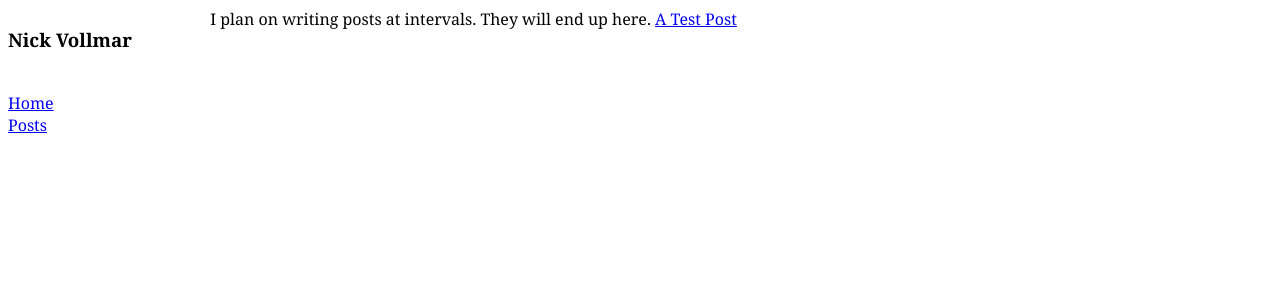
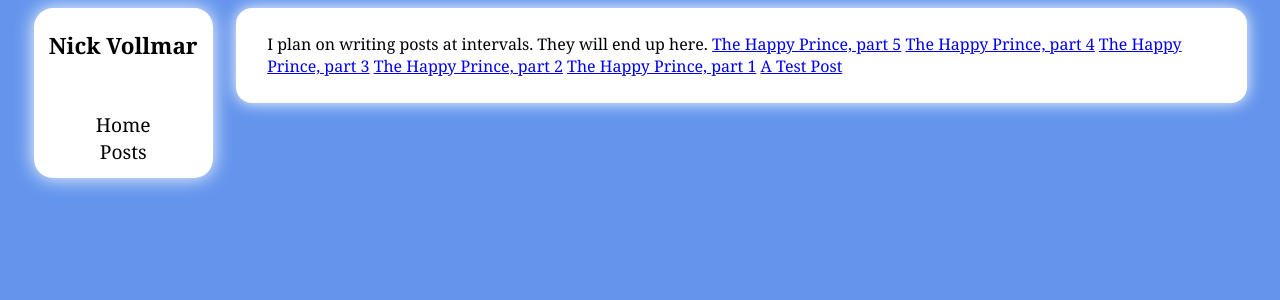
Before and after one commit to nickvollmar/nickvollmar.github.io, a Jekyll site: the page built from post-list.html, in a window 1280 px wide. Shown: the top 300 px of the page. Built offline with Jekyll 4.4.1, drawn with Linux system fonts in a browser that asks for light colours; some of the changed lines change nothing that is shown.

Commit message:
Substantial style tinkering, and some test posts

```diff
--- /dev/null
+++ b/_includes/nav.html
@@ -0,0 +1,7 @@
+<div id="nav">
+<h3>Nick Vollmar</h3>
+<br/>
+<a href="/">Home</a>
+<br/>
+<a href="/post-list.html">Posts</a>
+</div>
--- a/_layouts/default.html
+++ b/_layouts/default.html
@@ -1,13 +1,7 @@
 ---
 layout: master
 ---
-<div id="nav">
-<h3>Nick Vollmar</h3>
-<br/>
-<a href="/">Home</a>
-<br/>
-<a href="/post-list.html">Posts</a>
-</div>
+{% include nav.html %}
 <div id="not-nav">
 {{content}}
 </div>
--- /dev/null
+++ b/_posts/2013-6-3-test1.md
@@ -0,0 +1,22 @@
+---
+layout: post
+title: The Happy Prince, part 1
+tags: [some, more, tags, the happy prince, oscar, wilde]
+published: true
+---
+
+From <a href="http://www.online-literature.com/wilde/177/">Online Literature</a>
+
+High above the city, on a tall column, stood the statue of the Happy Prince. He was gilded all over with thin leaves of fine gold, for eyes he had two bright sapphires, and a large red ruby glowed on his sword-hilt.
+
+He was very much admired indeed. "He is as beautiful as a weathercock," remarked one of the Town Councillors who wished to gain a reputation for having artistic tastes; "only not quite so useful," he added, fearing lest people should think him unpractical, which he really was not.
+
+"Why can't you be like the Happy Prince?" asked a sensible mother of her little boy who was crying for the moon. "The Happy Prince never dreams of crying for anything."
+
+"I am glad there is some one in the world who is quite happy," muttered a disappointed man as he gazed at the wonderful statue.
+
+"He looks just like an angel," said the Charity Children as they came out of the cathedral in their bright scarlet cloaks and their clean white pinafores.
+
+"How do you know?" said the Mathematical Master, "you have never seen one."
+
+"Ah! but we have, in our dreams," answered the children; and the Mathematical Master frowned and looked very severe, for he did not approve of children dreaming.
--- /dev/null
+++ b/_posts/2013-6-3-test2.md
@@ -0,0 +1,58 @@
+---
+layout: post
+title: The Happy Prince, part 2
+tags: [the happy prince, ii, continuation]
+published: true
+---
+
+One night there flew over the city a little Swallow. His friends had gone away to Egypt six weeks before, but he had stayed behind, for he was in love with the most beautiful Reed. He had met her early in the spring as he was flying down the river after a big yellow moth, and had been so attracted by her slender waist that he had stopped to talk to her.
+
+"Shall I love you?" said the Swallow, who liked to come to the point at once, and the Reed made him a low bow. So he flew round and round her, touching the water with his wings, and making silver ripples. This was his courtship, and it lasted all through the summer.
+
+"It is a ridiculous attachment," twittered the other Swallows; "she has no money, and far too many relations"; and indeed the river was quite full of Reeds. Then, when the autumn came they all flew away.
+
+After they had gone he felt lonely, and began to tire of his lady- love. "She has no conversation," he said, "and I am afraid that she is a coquette, for she is always flirting with the wind." And certainly, whenever the wind blew, the Reed made the most graceful curtseys. "I admit that she is domestic," he continued, "but I love travelling, and my wife, consequently, should love travelling also."
+
+"Will you come away with me?" he said finally to her; but the Reed shook her head, she was so attached to her home.
+
+"You have been trifling with me," he cried. "I am off to the Pyramids. Good-bye!" and he flew away.
+
+All day long he flew, and at night-time he arrived at the city. "Where shall I put up?" he said; "I hope the town has made preparations."
+
+Then he saw the statue on the tall column.
+
+"I will put up there," he cried; "it is a fine position, with plenty of fresh air." So he alighted just between the feet of the Happy Prince.
+
+"I have a golden bedroom," he said softly to himself as he looked round, and he prepared to go to sleep; but just as he was putting his head under his wing a large drop of water fell on him. "What a curious thing!" he cried; "there is not a single cloud in the sky, the stars are quite clear and bright, and yet it is raining. The climate in the north of Europe is really dreadful. The Reed used to like the rain, but that was merely her selfishness."
+
+Then another drop fell.
+
+"What is the use of a statue if it cannot keep the rain off?" he said; "I must look for a good chimney-pot," and he determined to fly away.
+
+But before he had opened his wings, a third drop fell, and he looked up, and saw - Ah! what did he see?
+
+The eyes of the Happy Prince were filled with tears, and tears were running down his golden cheeks. His face was so beautiful in the moonlight that the little Swallow was filled with pity.
+
+"Who are you?" he said.
+
+"I am the Happy Prince."
+
+"Why are you weeping then?" asked the Swallow; "you have quite drenched me."
+
+"When I was alive and had a human heart," answered the statue, "I did not know what tears were, for I lived in the Palace of Sans- Souci, where sorrow is not allowed to enter. In the daytime I played with my companions in the garden, and in the evening I led the dance in the Great Hall. Round the garden ran a very lofty wall, but I never cared to ask what lay beyond it, everything about me was so beautiful. My courtiers called me the Happy Prince, and happy indeed I was, if pleasure be happiness. So I lived, and so I died. And now that I am dead they have set me up here so high that I can see all the ugliness and all the misery of my city, and though my heart is made of lead yet I cannot chose but weep."
+
+"What! is he not solid gold?" said the Swallow to himself. He was too polite to make any personal remarks out loud.
+
+"Far away," continued the statue in a low musical voice, "far away in a little street there is a poor house. One of the windows is open, and through it I can see a woman seated at a table. Her face is thin and worn, and she has coarse, red hands, all pricked by the needle, for she is a seamstress. She is embroidering passion- flowers on a satin gown for the loveliest of the Queen's maids-of- honour to wear at the next Court-ball. In a bed in the corner of the room her little boy is lying ill. He has a fever, and is asking for oranges. His mother has nothing to give him but river water, so he is crying. Swallow, Swallow, little Swallow, will you not bring her the ruby out of my sword-hilt? My feet are fastened to this pedestal and I cannot move."
+
+"I am waited for in Egypt," said the Swallow. "My friends are flying up and down the Nile, and talking to the large lotus- flowers. Soon they will go to sleep in the tomb of the great King. The King is there himself in his painted coffin. He is wrapped in yellow linen, and embalmed with spices. Round his neck is a chain of pale green jade, and his hands are like withered leaves."
+
+"Swallow, Swallow, little Swallow," said the Prince, "will you not stay with me for one night, and be my messenger? The boy is so thirsty, and the mother so sad."
+
+"I don't think I like boys," answered the Swallow. "Last summer, when I was staying on the river, there were two rude boys, the miller's sons, who were always throwing stones at me. They never hit me, of course; we swallows fly far too well for that, and besides, I come of a family famous for its agility; but still, it was a mark of disrespect."
+
+But the Happy Prince looked so sad that the little Swallow was sorry. "It is very cold here," he said; "but I will stay with you for one night, and be your messenger."
+
+"Thank you, little Swallow," said the Prince.
+
+So the Swallow picked out the great ruby from the Prince's sword, and flew away with it in his beak over the roofs of the town.
--- /dev/null
+++ b/_posts/2013-6-3-test3.md
@@ -0,0 +1,39 @@
+---
+layout: post
+title: The Happy Prince, part 3
+tags: [the happy prince, iii, oscar, wilde]
+published: true
+---
+He passed by the cathedral tower, where the white marble angels were sculptured. He passed by the palace and heard the sound of dancing. A beautiful girl came out on the balcony with her lover. "How wonderful the stars are," he said to her, "and how wonderful is the power of love!"
+
+"I hope my dress will be ready in time for the State-ball," she answered; "I have ordered passion-flowers to be embroidered on it; but the seamstresses are so lazy."
+
+He passed over the river, and saw the lanterns hanging to the masts of the ships. He passed over the Ghetto, and saw the old Jews bargaining with each other, and weighing out money in copper scales. At last he came to the poor house and looked in. The boy was tossing feverishly on his bed, and the mother had fallen asleep, she was so tired. In he hopped, and laid the great ruby on the table beside the woman's thimble. Then he flew gently round the bed, fanning the boy's forehead with his wings. "How cool I feel," said the boy, "I must be getting better"; and he sank into a delicious slumber.
+
+Then the Swallow flew back to the Happy Prince, and told him what he had done. "It is curious," he remarked, "but I feel quite warm now, although it is so cold."
+
+"That is because you have done a good action," said the Prince. And the little Swallow began to think, and then he fell asleep. Thinking always made him sleepy.
+
+When day broke he flew down to the river and had a bath. "What a remarkable phenomenon," said the Professor of Ornithology as he was passing over the bridge. "A swallow in winter!" And he wrote a long letter about it to the local newspaper. Every one quoted it, it was full of so many words that they could not understand.
+
+"To-night I go to Egypt," said the Swallow, and he was in high spirits at the prospect. He visited all the public monuments, and sat a long time on top of the church steeple. Wherever he went the Sparrows chirruped, and said to each other, "What a distinguished stranger!" so he enjoyed himself very much.
+
+When the moon rose he flew back to the Happy Prince. "Have you any commissions for Egypt?" he cried; "I am just starting."
+
+"Swallow, Swallow, little Swallow," said the Prince, "will you not stay with me one night longer?"
+
+"I am waited for in Egypt," answered the Swallow. "To-morrow my friends will fly up to the Second Cataract. The river-horse couches there among the bulrushes, and on a great granite throne sits the God Memnon. All night long he watches the stars, and when the morning star shines he utters one cry of joy, and then he is silent. At noon the yellow lions come down to the water's edge to drink. They have eyes like green beryls, and their roar is louder than the roar of the cataract.
+
+"Swallow, Swallow, little Swallow," said the Prince, "far away across the city I see a young man in a garret. He is leaning over a desk covered with papers, and in a tumbler by his side there is a bunch of withered violets. His hair is brown and crisp, and his lips are red as a pomegranate, and he has large and dreamy eyes. He is trying to finish a play for the Director of the Theatre, but he is too cold to write any more. There is no fire in the grate, and hunger has made him faint."
+
+"I will wait with you one night longer," said the Swallow, who really had a good heart. "Shall I take him another ruby?"
+
+"Alas! I have no ruby now," said the Prince; "my eyes are all that I have left. They are made of rare sapphires, which were brought out of India a thousand years ago. Pluck out one of them and take it to him. He will sell it to the jeweller, and buy food and firewood, and finish his play."
+
+"Dear Prince," said the Swallow, "I cannot do that"; and he began to weep.
+
+"Swallow, Swallow, little Swallow," said the Prince, "do as I command you."
+
+So the Swallow plucked out the Prince's eye, and flew away to the student's garret. It was easy enough to get in, as there was a hole in the roof. Through this he darted, and came into the room. The young man had his head buried in his hands, so he did not hear the flutter of the bird's wings, and when he looked up he found the beautiful sapphire lying on the withered violets.
+
+"I am beginning to be appreciated," he cried; "this is from some great admirer. Now I can finish my play," and he looked quite happy.
--- /dev/null
+++ b/_posts/2013-6-3-test4.md
@@ -0,0 +1,53 @@
+---
+layout: post
+title: The Happy Prince, part 4
+tags: [the happy prince, iv, oscar, wilde]
+published: true
+---
+The next day the Swallow flew down to the harbour. He sat on the mast of a large vessel and watched the sailors hauling big chests out of the hold with ropes. "Heave a-hoy!" they shouted as each chest came up. "I am going to Egypt"! cried the Swallow, but nobody minded, and when the moon rose he flew back to the Happy Prince.
+
+"I am come to bid you good-bye," he cried.
+
+"Swallow, Swallow, little Swallow," said the Prince, "will you not stay with me one night longer?"
+
+"It is winter," answered the Swallow, "and the chill snow will soon be here. In Egypt the sun is warm on the green palm-trees, and the crocodiles lie in the mud and look lazily about them. My companions are building a nest in the Temple of Baalbec, and the pink and white doves are watching them, and cooing to each other. Dear Prince, I must leave you, but I will never forget you, and next spring I will bring you back two beautiful jewels in place of those you have given away. The ruby shall be redder than a red rose, and the sapphire shall be as blue as the great sea."
+
+"In the square below," said the Happy Prince, "there stands a little match-girl. She has let her matches fall in the gutter, and they are all spoiled. Her father will beat her if she does not bring home some money, and she is crying. She has no shoes or stockings, and her little head is bare. Pluck out my other eye, and give it to her, and her father will not beat her."
+
+"I will stay with you one night longer," said the Swallow, "but I cannot pluck out your eye. You would be quite blind then."
+
+"Swallow, Swallow, little Swallow," said the Prince, "do as I command you."
+
+So he plucked out the Prince's other eye, and darted down with it. He swooped past the match-girl, and slipped the jewel into the palm of her hand. "What a lovely bit of glass," cried the little girl; and she ran home, laughing.
+
+Then the Swallow came back to the Prince. "You are blind now," he said, "so I will stay with you always."
+
+"No, little Swallow," said the poor Prince, "you must go away to Egypt."
+
+"I will stay with you always," said the Swallow, and he slept at the Prince's feet.
+
+All the next day he sat on the Prince's shoulder, and told him stories of what he had seen in strange lands. He told him of the red ibises, who stand in long rows on the banks of the Nile, and catch gold-fish in their beaks; of the Sphinx, who is as old as the world itself, and lives in the desert, and knows everything; of the merchants, who walk slowly by the side of their camels, and carry amber beads in their hands; of the King of the Mountains of the Moon, who is as black as ebony, and worships a large crystal; of the great green snake that sleeps in a palm-tree, and has twenty priests to feed it with honey-cakes; and of the pygmies who sail over a big lake on large flat leaves, and are always at war with the butterflies.
+
+"Dear little Swallow," said the Prince, "you tell me of marvellous things, but more marvellous than anything is the suffering of men and of women. There is no Mystery so great as Misery. Fly over my city, little Swallow, and tell me what you see there."
+
+So the Swallow flew over the great city, and saw the rich making merry in their beautiful houses, while the beggars were sitting at the gates. He flew into dark lanes, and saw the white faces of starving children looking out listlessly at the black streets. Under the archway of a bridge two little boys were lying in one another's arms to try and keep themselves warm. "How hungry we are!" they said. "You must not lie here," shouted the Watchman, and they wandered out into the rain.
+
+Then he flew back and told the Prince what he had seen.
+
+"I am covered with fine gold," said the Prince, "you must take it off, leaf by leaf, and give it to my poor; the living always think that gold can make them happy."
+
+Leaf after leaf of the fine gold the Swallow picked off, till the Happy Prince looked quite dull and grey. Leaf after leaf of the fine gold he brought to the poor, and the children's faces grew rosier, and they laughed and played games in the street. "We have bread now!" they cried.
+
+Then the snow came, and after the snow came the frost. The streets looked as if they were made of silver, they were so bright and glistening; long icicles like crystal daggers hung down from the eaves of the houses, everybody went about in furs, and the little boys wore scarlet caps and skated on the ice.
+
+The poor little Swallow grew colder and colder, but he would not leave the Prince, he loved him too well. He picked up crumbs outside the baker's door when the baker was not looking and tried to keep himself warm by flapping his wings.
+
+But at last he knew that he was going to die. He had just strength to fly up to the Prince's shoulder once more. "Good-bye, dear Prince!" he murmured, "will you let me kiss your hand?"
+
+"I am glad that you are going to Egypt at last, little Swallow," said the Prince, "you have stayed too long here; but you must kiss me on the lips, for I love you."
+
+"It is not to Egypt that I am going," said the Swallow. "I am going to the House of Death. Death is the brother of Sleep, is he not?"
+
+And he kissed the Happy Prince on the lips, and fell down dead at his feet.
+
+At that moment a curious crack sounded inside the statue, as if something had broken. The fact is that the leaden heart had snapped right in two. It certainly was a dreadfully hard frost.
--- /dev/null
+++ b/_posts/2013-6-3-test5.md
@@ -0,0 +1,30 @@
+---
+layout: post
+title: The Happy Prince, part 5
+tags: [the happy prince, v, continuation, conclusion]
+published: true
+---
+
+Early the next morning the Mayor was walking in the square below in company with the Town Councillors. As they passed the column he looked up at the statue: "Dear me! how shabby the Happy Prince looks!" he said.
+
+"How shabby indeed!" cried the Town Councillors, who always agreed with the Mayor; and they went up to look at it.
+
+"The ruby has fallen out of his sword, his eyes are gone, and he is golden no longer," said the Mayor in fact, "he is litttle beter than a beggar!"
+
+"Little better than a beggar," said the Town Councillors.
+
+"And here is actually a dead bird at his feet!" continued the Mayor. "We must really issue a proclamation that birds are not to be allowed to die here." And the Town Clerk made a note of the suggestion.
+
+So they pulled down the statue of the Happy Prince. "As he is no longer beautiful he is no longer useful," said the Art Professor at the University.
+
+Then they melted the statue in a furnace, and the Mayor held a meeting of the Corporation to decide what was to be done with the metal. "We must have another statue, of course," he said, "and it shall be a statue of myself."
+
+"Of myself," said each of the Town Councillors, and they quarrelled. When I last heard of them they were quarrelling still.
+
+"What a strange thing!" said the overseer of the workmen at the foundry. "This broken lead heart will not melt in the furnace. We must throw it away." So they threw it on a dust-heap where the dead Swallow was also lying.
+
+"Bring me the two most precious things in the city," said God to one of His Angels; and the Angel brought Him the leaden heart and the dead bird.
+
+"You have rightly chosen," said God, "for in my garden of Paradise this little bird shall sing for evermore, and in my city of gold the Happy Prince shall praise me."
+
+<em>THE END.</em>
--- a/css/look-n-feel.css
+++ b/css/look-n-feel.css
@@ -1,4 +1,5 @@
 body {
+    background-color: #6495ed; /* cornflower blue */
     font-family: Georgia, Times, serif;
     font-size: 100%;
 }
@@ -12,5 +13,35 @@ h2 {
 }
 
 p {
-    font-size: 1.5em;
+    font-size: 1.2em;
 }
+
+#nav, #not-nav {
+    border-radius: 1em;
+    box-shadow: 0 0 1em #ffffff;
+}
+
+#nav {
+    font-size: 1.2em;
+    text-align: center;
+    background-color: #ffffff;
+}
+
+    #nav > ul {
+        list-style-type: none;
+        margin: 5px 0px;
+        padding: 0;
+    }
+
+    #nav > ul > li {
+        margin: 5px 0px;
+    }
+
+    #nav a {
+        color: black;
+        text-decoration: none;
+    }
+
+#not-nav {
+    background-color: #ffffff;
+}
--- a/css/structure.css
+++ b/css/structure.css
@@ -1,28 +1,42 @@
+#nav, #not-nav {
+    display: inline;
+    overflow: hidden;
+    /*margin-top: 10px;*/
+    margin-bottom: 10px;
+}
+
 #nav {
-    display: inline;
     float: left;
-    margin-left: 1%
-    margin-right: 2%;
-    overflow: hidden;
+    margin-left: 2%;
+    margin-right: 1%;
+    padding-bottom: 1%;
+    position: fixed;
     width: 14%;
-
 }
 
 #not-nav {
-    display: inline;
-    float: left;
-    margin-left: 2%;
-    margin-right: 1%;
-    overflow: hidden;
-    width: 80%;
+    float: right;
+    margin-left: 1%;
+    margin-right: 2%;
+    padding: 2% 2.5%;
+    width: 75%;
 }
 
 /* When the screen gets real tiny, put the nav bar on top.
    Accordingly, make the not-nav portion wider. */
-@media only screen and (max-width: 479px) {
+@media only screen and (max-width: 555px) {
     #nav, #not-nav {
-        clear: both;
-        margin: 0px auto;
+        margin-left: 1%;
+        margin-right: 1%;
         width: 98%;
     }
+
+    #nav {
+        position: static;
+    }
+
+    #not-nav {
+        padding: 2% 2.5%;
+        width: 93%;
+    }
 }
```
Also changed, not shown: _posts/2013-6-2-test.md (renamed from _posts/2013-06-2-test.md).
